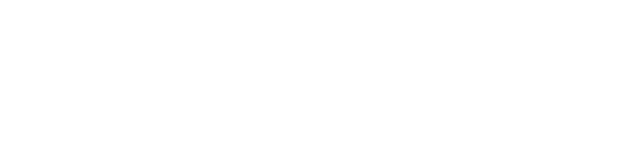
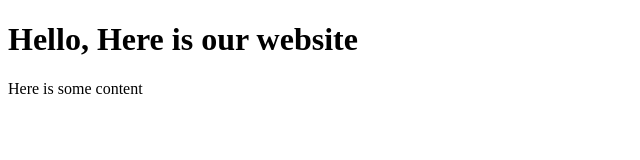
Before and after one commit to TechnologicalJerry/test-repo, a plain HTML site: page index.html in a window 1280 px wide. Shown: the whole page, without its empty margins (0-640 px from the left). Drawn offline with Linux system fonts and the light colour scheme.

Commit message:
Update index.html

```diff
--- a/index.html
+++ b/index.html
@@ -7,6 +7,7 @@
     <title>Document</title>
 </head>
 <body>
-
+    <h1>Hello, Here is our website</h1>
+    <p>Here is some content</p>
 </body>
 </html>
```
